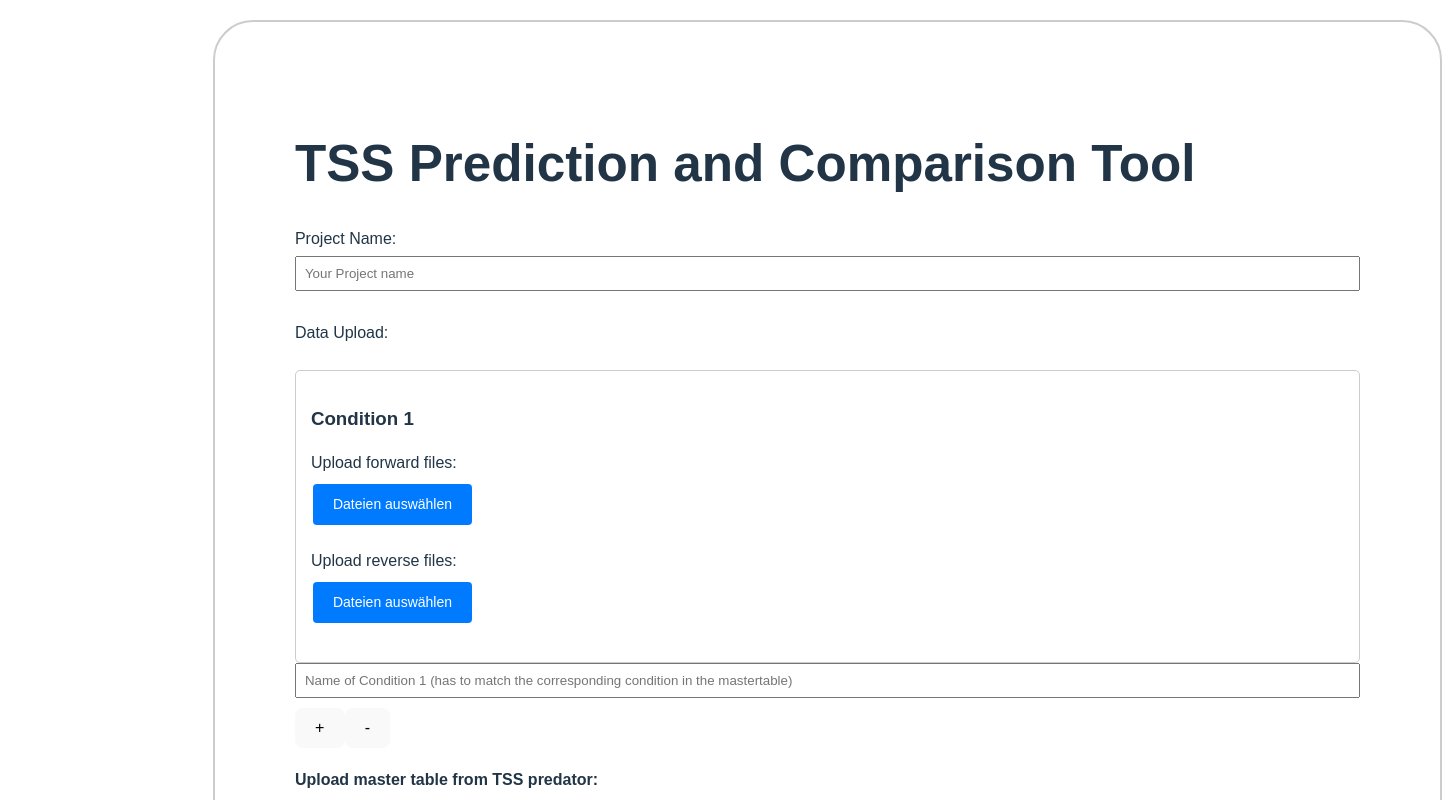
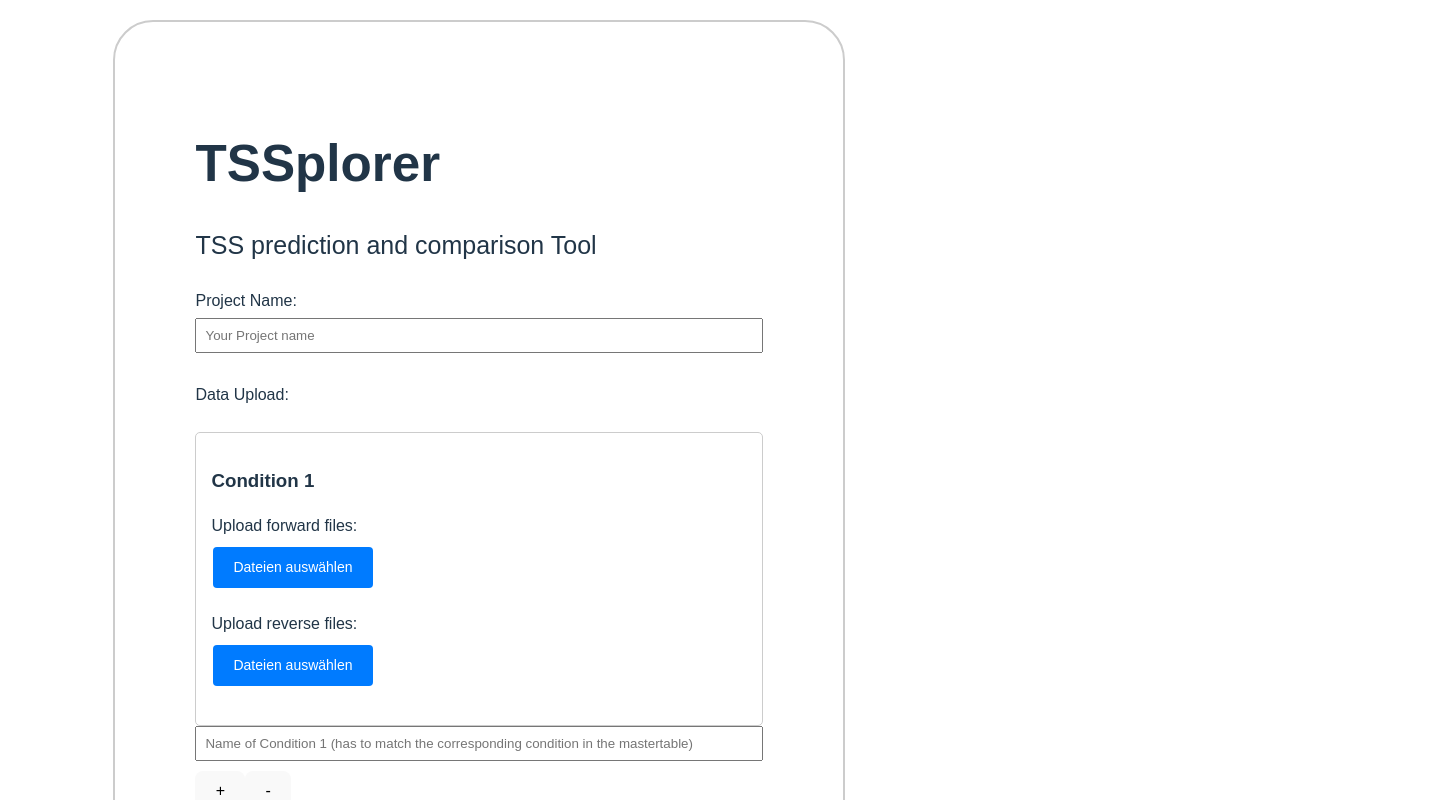
Before and after one commit to Integrative-Transcriptomics/tss-prediction-comparison, a React (Vite) app in the folder client-side-interface-prototype/: page / in a window 1280 px wide. Shown: the top 800 px of the page, 1442 px wide, since content can reach past the window. Built offline with nearby package versions, Linux system fonts and the light colour scheme.

Commit message:
Changed Title of Prpject in ProjectForm.jsx

```diff
--- a/client-side-interface-prototype/src/App.css
+++ b/client-side-interface-prototype/src/App.css
@@ -24,6 +24,11 @@
 label {
   display: block;
   margin-bottom: 5px;
+}
+
+.subheading {
+  font-family: Arial, sans-serif;
+  font-size: 25px;
 }
 
 input[type="text"],
--- a/client-side-interface-prototype/src/ProjectForm.jsx
+++ b/client-side-interface-prototype/src/ProjectForm.jsx
@@ -141,7 +141,8 @@ function ProjectForm() {
 
   return (
     <div className="project-form">
-      <h1>TSS Prediction and Comparison Tool</h1>
+      <h1>TSSplorer</h1>
+      <p className="subheading"> TSS prediction and comparison Tool</p>
 
       {/* Project Name Input */}
       <div className="form-group">
```
